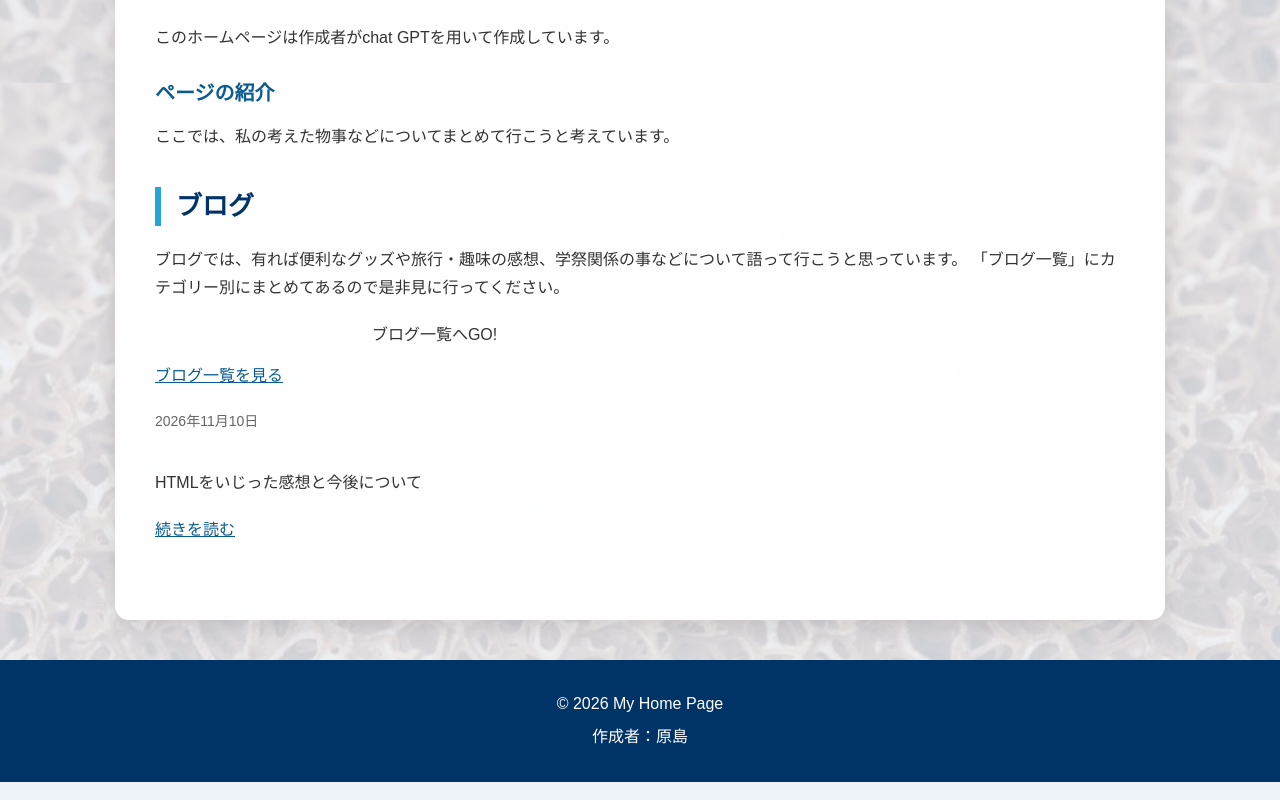
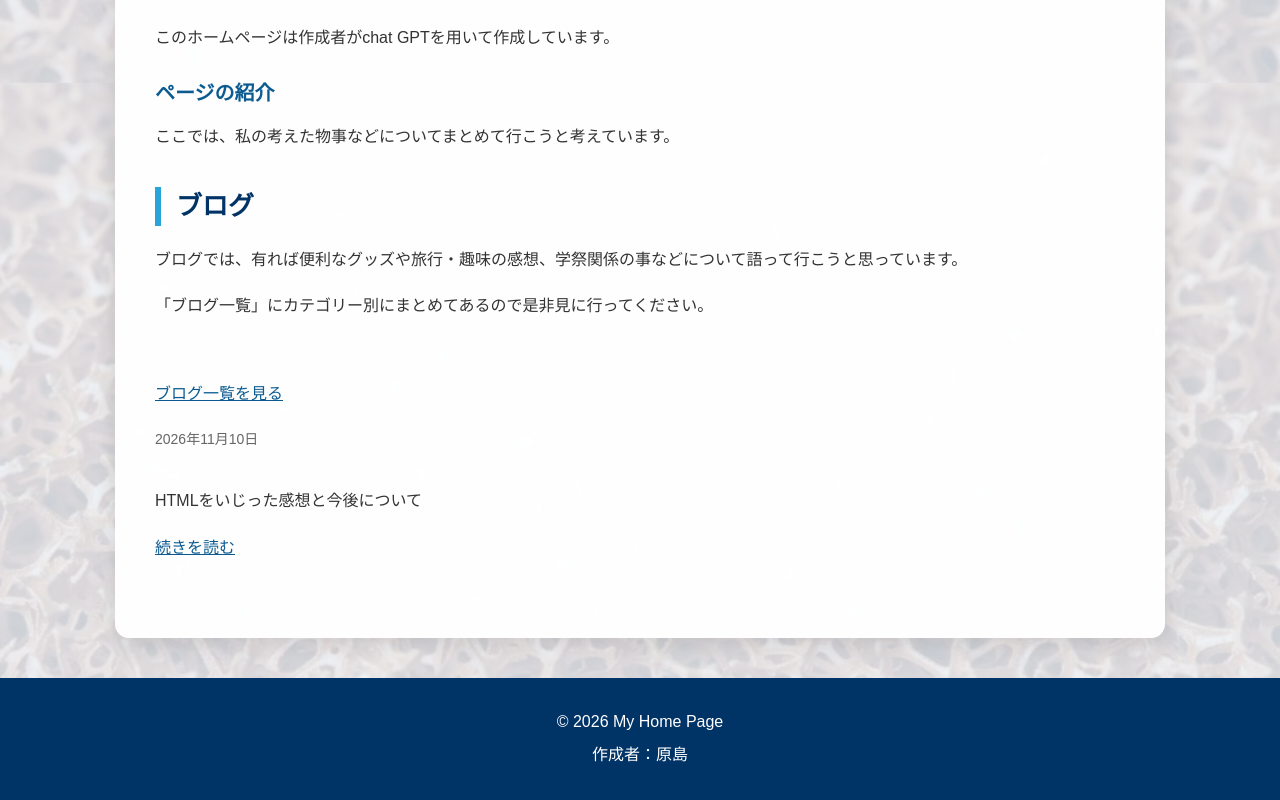
Before and after one commit to Harashima830/harashima830.github.io, a plain HTML site: page index.html in a window 1280 px wide. Shown: the part 770-1570 px from the top of the page. Drawn offline with Linux system fonts and the light colour scheme.

Commit message:
Update index.html

```diff
--- a/index.html
+++ b/index.html
@@ -50,11 +50,13 @@
             <h2>ブログ</h2>
              <p>
            ブログでは、有れば便利なグッズや旅行・趣味の感想、学祭関係の事などについて語って行こうと思っています。
-           「ブログ一覧」にカテゴリー別にまとめてあるので是非見に行ってください。
        　　　 </p>
+        </p>
+       「ブログ一覧」にカテゴリー別にまとめてあるので是非見に行ってください。
+        </p>
+
  　　　　　　</article>
-　　　　　　　 </h3>ブログ一覧へGO!</h3>
-
+　　　　　　　 </h3></h3>
             <p>
                 <a href="blog.html">
                   ブログ一覧を見る
```
